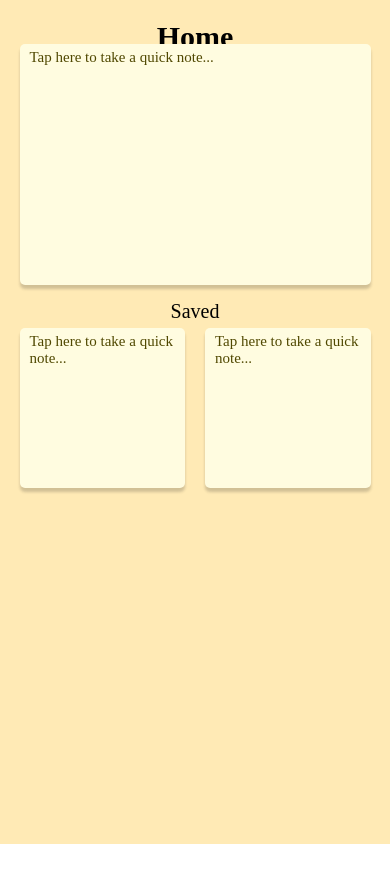
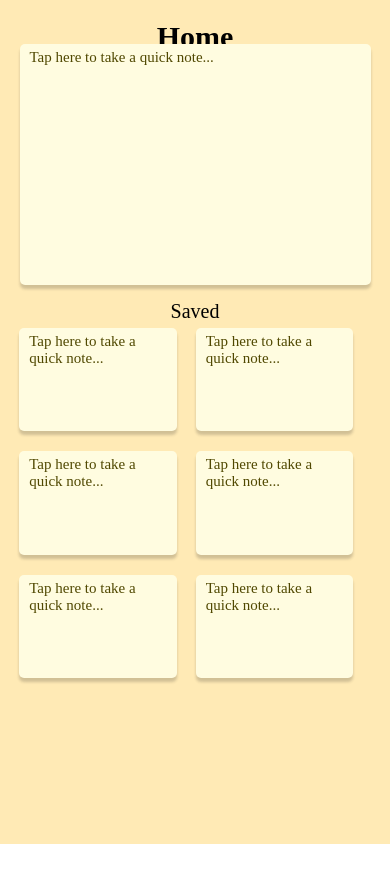
Before and after one commit to dylanmas/firenotes, a React Native app: screen /Home in a window 390 px wide. Shown: the top 882 px of the page. After the commit the page ends 844 px from the top, so only its background shows below. Built offline with nearby package versions, Linux system fonts and the light colour scheme.

Commit message:
Added Working Card Navigation

```diff
--- a/App.js
+++ b/App.js
@@ -1,5 +1,5 @@
 import React, {useState, useEffect} from "react";
-import { Home, Login, Signup } from "./pages";
+import { Home, Login, Signup, NoteEdit } from "./pages";
 import { NavigationContainer } from "@react-navigation/native";
 import { createNativeStackNavigator } from "@react-navigation/native-stack";
 import { onAuthStateChanged, auth } from "./firebase/config";
@@ -37,7 +37,12 @@ export default function App() {
               headerShown: false,
             }}
           />
+
+          <Stack.Screen name="NoteEdit" component={NoteEdit} options={{
+            headerShown: false
+          }}/>
         </Stack.Navigator>
+
       </NavigationContainer>
     </Provider>
   );
--- /dev/null
+++ b/components/BigCard.js
@@ -0,0 +1,48 @@
+import React from 'react'
+import { Text, TouchableOpacity } from 'react-native';
+
+const BigCard = ({navigation}) => {
+
+  const handleClick = () => {
+    navigation.navigate("NoteEdit")
+  }
+
+  return (
+    <TouchableOpacity
+      style={{
+        fontWeight: "200",
+        color: "white",
+        fontSize: 25,
+        marginTop: 20,
+        fontFamily: "AvenirNextCondensed-Medium",
+        margin: 10,
+        borderRadius: 5,
+        backgroundColor: "#FFFCE0",
+        width: "90%",
+        height: "30%",
+        display: "flex",
+        shadowColor: "#171717",
+        shadowOffset: { width: 0, height: 4 },
+        shadowOpacity: 0.2,
+        shadowRadius: 3,
+      }}
+      onPress={handleClick}
+    >
+      <Text
+        style={{
+          color: "#504801",
+          textAlign: "left",
+          fontFamily: "AvenirNextCondensed-Medium",
+          fontSize: 15,
+          fontWeight: "300",
+          marginVertical: 5,
+          margin: 10,
+        }}
+      >
+        Tap here to take a quick note...
+      </Text>
+    </TouchableOpacity>
+  );
+}
+
+export default BigCard
--- /dev/null
+++ b/components/HomeCard.js
@@ -0,0 +1,43 @@
+import React from 'react'
+import { Text, TouchableOpacity } from 'react-native';
+
+const HomeCard = () => {
+  return (
+    <TouchableOpacity
+      style={{
+        fontWeight: "200",
+        color: "white",
+        fontSize: 25,
+        marginTop: 10,
+        fontFamily: "AvenirNextCondensed-Medium",
+        margin: 10,
+        borderRadius: 5,
+        backgroundColor: "#FFFCE0",
+        width: "42.5%",
+        marginLeft: "2.5%",
+        height: "20%",
+        display: "flex",
+        shadowColor: "#171717",
+        shadowOffset: { width: 0, height: 4 },
+        shadowOpacity: 0.2,
+        shadowRadius: 3,
+      }}
+    >
+      <Text
+        style={{
+          color: "#504801",
+          textAlign: "left",
+          fontFamily: "AvenirNextCondensed-Medium",
+          fontSize: 15,
+          fontWeight: "300",
+          marginVertical: 5,
+          margin: 10,
+        }}
+      >
+        Tap here to take a quick note...
+      </Text>
+    </TouchableOpacity>
+  );
+}
+
+export default HomeCard
--- a/pages/Home.js
+++ b/pages/Home.js
@@ -11,9 +11,11 @@ import {
 } from "react-native";
 import { app } from "../firebase/config";
 import InputField from "../components/InputField";
+import HomeCard from "../components/HomeCard"
 import { NavigationContainer } from "@react-navigation/native";
 
 import logo from "../assets/logo.png";
+import BigCard from "../components/BigCard";
 const Styles = StyleSheet.create({
   Container: {
     flex: 1,
@@ -22,7 +24,10 @@ const Styles = StyleSheet.create({
   },
 });
 
-function Home() {
+
+
+
+function Home({navigation}) {
   return (
     <View style={Styles.Container}>
       <Text
@@ -45,39 +50,7 @@ function Home() {
           alignItems: "center",
         }}
       >
-        <TouchableOpacity
-          style={{
-            fontWeight: "200",
-            color: "white",
-            fontSize: 25,
-            marginTop: 20,
-            fontFamily: "AvenirNextCondensed-Medium",
-            margin: 10,
-            borderRadius: 5,
-            backgroundColor: "#FFFCE0",
-            width: "90%",
-            height: "30%",
-            display: "flex",
-            shadowColor: "#171717",
-            shadowOffset: { width: 0, height: 4 },
-            shadowOpacity: 0.2,
-            shadowRadius: 3,
-          }}
-        >
-          <Text
-            style={{
-              color: "#504801",
-              textAlign: "left",
-              fontFamily: "AvenirNextCondensed-Medium",
-              fontSize: 15,
-              fontWeight: "300",
-              marginVertical: 5,
-              margin: 10,
-            }}
-          >
-            Tap here to take a quick note...
-          </Text>
-        </TouchableOpacity>
+        <BigCard navigation={navigation}/>
 
         <Text
           style={{
@@ -92,76 +65,21 @@ function Home() {
           Saved
         </Text>
 
-        <View style={{ marginHorizontal: 10, width: "100%", height: "100%", flexDirection: "row" }}>
-          <TouchableOpacity
-            style={{
-              fontWeight: "200",
-              color: "white",
-              fontSize: 25,
-              marginTop: 10,
-              fontFamily: "AvenirNextCondensed-Medium",
-              margin: 10,
-              borderRadius: 5,
-              backgroundColor: "#FFFCE0",
-              width: "42.5%",
-              marginLeft: "5%",
-              height: "20%",
-              display: "flex",
-              shadowColor: "#171717",
-              shadowOffset: { width: 0, height: 4 },
-              shadowOpacity: 0.2,
-              shadowRadius: 3,
-            }}
-          >
-            <Text
-              style={{
-                color: "#504801",
-                textAlign: "left",
-                fontFamily: "AvenirNextCondensed-Medium",
-                fontSize: 15,
-                fontWeight: "300",
-                marginVertical: 5,
-                margin: 10,
-              }}
-            >
-              Tap here to take a quick note...
-            </Text>
-          </TouchableOpacity>
-
-          <TouchableOpacity
-            style={{
-              fontWeight: "200",
-              color: "white",
-              fontSize: 25,
-              marginTop: 10,
-              fontFamily: "AvenirNextCondensed-Medium",
-              margin: 10,
-              borderRadius: 5,
-              backgroundColor: "#FFFCE0",
-              width: "42.5%",
-              marginLeft: "2.5%",
-              height: "20%",
-              display: "flex",
-              shadowColor: "#171717",
-              shadowOffset: { width: 0, height: 4 },
-              shadowOpacity: 0.2,
-              shadowRadius: 3,
-            }}
-          >
-            <Text
-              style={{
-                color: "#504801",
-                textAlign: "left",
-                fontFamily: "AvenirNextCondensed-Medium",
-                fontSize: 15,
-                fontWeight: "300",
-                marginVertical: 5,
-                margin: 10,
-              }}
-            >
-              Tap here to take a quick note...
-            </Text>
-          </TouchableOpacity>
+        <View
+          style={{
+            alignContent: "flex-start",
+            marginHorizontal: 10,
+            flex: 1,
+            flexDirection: "row",
+            flexWrap: "wrap",
+          }}
+        >
+          <HomeCard />
+          <HomeCard />
+          <HomeCard />
+          <HomeCard />
+          <HomeCard />
+          <HomeCard />
         </View>
       </View>
     </View>
--- /dev/null
+++ b/pages/NoteEdit.js
@@ -0,0 +1,13 @@
+import React from 'react'
+import { Text } from 'react-native'
+import { View } from 'react-native-web'
+
+const NoteEdit = () => {
+  return (
+    <View>
+        <Text>Hi</Text>
+    </View>
+  )
+}
+
+export default NoteEdit
--- a/pages/index.js
+++ b/pages/index.js
@@ -1,9 +1,11 @@
 import Home from "./Home";
 import Login from "./Login";
 import Signup from "./Signup"
+import NoteEdit from "./NoteEdit"
 
 export{
     Home,
     Login,
     Signup,
+    NoteEdit
 }
```
